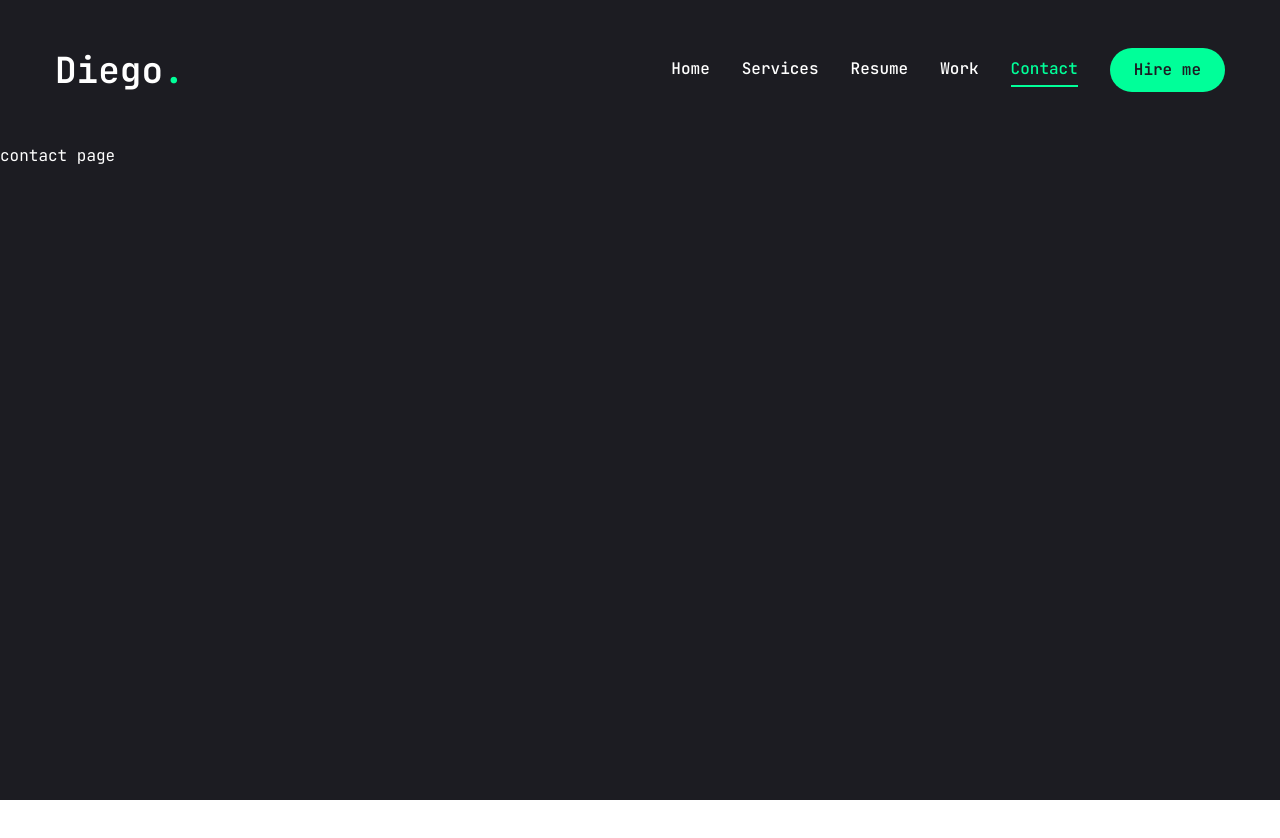
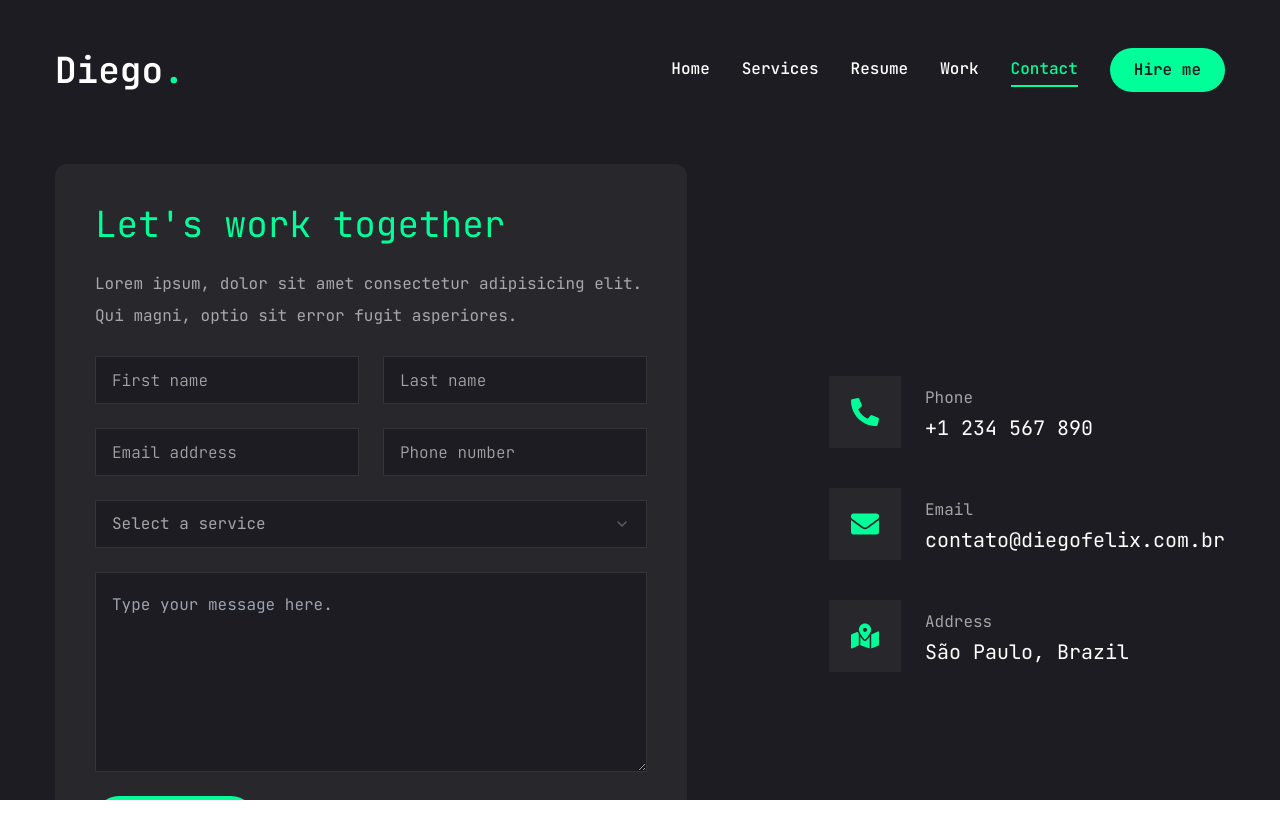
Before and after one commit to diegofelix/diegofelix.com.br, a Next.js app: page /contact in a window 1280 px wide. Shown: the top 838 px of the page. Before the commit the page ends 800 px from the top, so only its background shows below. Built offline with nearby package versions, Linux system fonts and the light colour scheme.

Commit message:
feat: add contact page

```diff
--- a/app/contact/page.jsx
+++ b/app/contact/page.jsx
@@ -1,7 +1,108 @@
-import React from "react";
+"use client";
+
+import { Button } from "@/components/ui/button";
+import { Input } from "@/components/ui/input";
+import { Textarea } from "@/components/ui/textarea";
+
+import {
+  Select,
+  SelectContent,
+  SelectGroup,
+  SelectItem,
+  SelectLabel,
+  SelectTrigger,
+  SelectValue,
+} from "@/components/ui/select";
+
+import { FaPhoneAlt, FaEnvelope, FaMapMarkedAlt } from "react-icons/fa";
+import { motion } from "framer-motion";
+
+const info = [
+  {
+    icon: <FaPhoneAlt />,
+    title: "Phone",
+    description: "+1 234 567 890",
+  },
+  {
+    icon: <FaEnvelope />,
+    title: "Email",
+    description: "contato@diegofelix.com.br",
+  },
+  {
+    icon: <FaMapMarkedAlt />,
+    title: "Address",
+    description: "São Paulo, Brazil",
+  },
+];
 
 const Contact = () => {
-  return <div>contact page</div>;
+  return (
+    <motion.section
+      initial={{ opacity: 0 }}
+      animate={{
+        opacity: 1,
+        transition: { delay: 2.4, duration: 0.4, ease: "easeIn" },
+      }}
+      className="py-6"
+    >
+      <div className="container mx-auto">
+        <div className="flex flex-col xl:flex-row gap-[30px]">
+          <div className="xl:w-[54%] order-2 xl:order-none">
+            <form className="flex flex-col gap-6 p-10 bg-[#27272c] rounded-xl">
+              <h3 className="text-4xl text-accent">Let's work together</h3>
+              <p className="text-white/60">
+                Lorem ipsum, dolor sit amet consectetur adipisicing elit. Qui
+                magni, optio sit error fugit asperiores.
+              </p>
+              <div className="grid grid-cols-1 md:grid-cols-2 gap-6">
+                <Input type="firstname" placeholder="First name" />
+                <Input type="lastname" placeholder="Last name" />
+                <Input type="email" placeholder="Email address" />
+                <Input type="phone" placeholder="Phone number" />
+              </div>
+              <Select>
+                <SelectTrigger className="w-full">
+                  <SelectValue placeholder="Select a service" />
+                </SelectTrigger>
+                <SelectContent>
+                  <SelectGroup>
+                    <SelectLabel>Select a service</SelectLabel>
+                    <SelectItem value="est">Web Development</SelectItem>
+                    <SelectItem value="cst">UI/UX Design</SelectItem>
+                    <SelectItem value="mst">Logo Design</SelectItem>
+                  </SelectGroup>
+                </SelectContent>
+              </Select>
+              <Textarea
+                className="h-[200px]"
+                placeholder="Type your message here."
+              />
+              <Button size="md" className="max-w-40">
+                Send message
+              </Button>
+            </form>
+          </div>
+          <div className="flex-1 flex items-center xl:justify-end order-1 xl:order-none mb-8 xl:mb-0">
+            <ul className="flex flex-col gap-10">
+              {info.map((item, index) => {
+                return (
+                  <li key={index} className="flex items-center gap-6">
+                    <div className="w-[52px] h-[52px] xl:w-[72px] xl:h-[72px] bg-[#27272c] text-accent rounded-md flex items-center justify-center">
+                      <div className="text-[28px]">{item.icon}</div>
+                    </div>
+                    <div className="flex-1">
+                      <p className="text-white/60">{item.title}</p>
+                      <h3 className="text-xl">{item.description}</h3>
+                    </div>
+                  </li>
+                );
+              })}
+            </ul>
+          </div>
+        </div>
+      </div>
+    </motion.section>
+  );
 };
 
 export default Contact;
--- a/components/ui/button.jsx
+++ b/components/ui/button.jsx
@@ -16,7 +16,7 @@
       },
       size: {
         default: "h-[44px] px-6",
-        sm: "h-[48px] px-6",
+        md: "h-[48px] px-6",
         lg: "h-[56px] px-8 text-sm uppercase tracking-[2px]",
       },
     },
--- a/components/ui/input.jsx
+++ b/components/ui/input.jsx
@@ -1,19 +1,20 @@
-import * as React from "react"
+import * as React from "react";
 
-import { cn } from "@/lib/utils"
+import { cn } from "@/lib/utils";
 
 const Input = React.forwardRef(({ className, type, ...props }, ref) => {
   return (
-    (<input
+    <input
       type={type}
       className={cn(
-        "flex h-10 w-full rounded-md border border-slate-200 bg-white px-3 py-2 text-sm ring-offset-white file:border-0 file:bg-transparent file:text-sm file:font-medium placeholder:text-slate-500 focus-visible:outline-none focus-visible:ring-2 focus-visible:ring-slate-950 focus-visible:ring-offset-2 disabled:cursor-not-allowed disabled:opacity-50 dark:border-slate-800 dark:bg-slate-950 dark:ring-offset-slate-950 dark:placeholder:text-slate-400 dark:focus-visible:ring-slate-300",
+        "flex h-[48px] rounded-md border border-white/10 focus:border-accent font-light bg-primary px-4 py-5 text-base placeholder:text-white/60 outline-none",
         className
       )}
       ref={ref}
-      {...props} />)
+      {...props}
+    />
   );
-})
-Input.displayName = "Input"
+});
+Input.displayName = "Input";
 
-export { Input }
+export { Input };
--- a/components/ui/select.jsx
+++ b/components/ui/select.jsx
@@ -1,94 +1,119 @@
-"use client"
+"use client";
 
-import * as React from "react"
-import * as SelectPrimitive from "@radix-ui/react-select"
-import { Check, ChevronDown, ChevronUp } from "lucide-react"
+import * as React from "react";
+import * as SelectPrimitive from "@radix-ui/react-select";
+import { Check, ChevronDown, ChevronUp } from "lucide-react";
 
-import { cn } from "@/lib/utils"
+import { cn } from "@/lib/utils";
 
-const Select = SelectPrimitive.Root
+const Select = SelectPrimitive.Root;
 
-const SelectGroup = SelectPrimitive.Group
+const SelectGroup = SelectPrimitive.Group;
 
-const SelectValue = SelectPrimitive.Value
+const SelectValue = SelectPrimitive.Value;
 
-const SelectTrigger = React.forwardRef(({ className, children, ...props }, ref) => (
+const SelectTrigger = React.forwardRef(
+  ({ className, children, ...props }, ref) => (
     <SelectPrimitive.Trigger
       ref={ref}
       className={cn(
-      "flex h-10 w-full items-center justify-between rounded-md border border-slate-200 bg-white px-3 py-2 text-sm ring-offset-white placeholder:text-slate-500 focus:outline-none focus:ring-2 focus:ring-slate-950 focus:ring-offset-2 disabled:cursor-not-allowed disabled:opacity-50 [&>span]:line-clamp-1 dark:border-slate-800 dark:bg-slate-950 dark:ring-offset-slate-950 dark:placeholder:text-slate-400 dark:focus:ring-slate-300",
+        "flex h-[48px] w-full items-center justify-between rounded-md border border-white/10 bg-primary px-4 py-5 text-base text-white/60 placeholder:text-white/60 focus:border-accent outline-none",
         className
       )}
-    {...props}>
+      {...props}
+    >
       {children}
       <SelectPrimitive.Icon asChild>
         <ChevronDown className="h-4 w-4 opacity-50" />
       </SelectPrimitive.Icon>
     </SelectPrimitive.Trigger>
-))
-SelectTrigger.displayName = SelectPrimitive.Trigger.displayName
+  )
+);
+SelectTrigger.displayName = SelectPrimitive.Trigger.displayName;
 
-const SelectScrollUpButton = React.forwardRef(({ className, ...props }, ref) => (
+const SelectScrollUpButton = React.forwardRef(
+  ({ className, ...props }, ref) => (
     <SelectPrimitive.ScrollUpButton
       ref={ref}
-    className={cn("flex cursor-default items-center justify-center py-1", className)}
-    {...props}>
+      className={cn(
+        "flex cursor-default items-center justify-center py-1",
+        className
+      )}
+      {...props}
+    >
       <ChevronUp className="h-4 w-4" />
     </SelectPrimitive.ScrollUpButton>
-))
-SelectScrollUpButton.displayName = SelectPrimitive.ScrollUpButton.displayName
+  )
+);
+SelectScrollUpButton.displayName = SelectPrimitive.ScrollUpButton.displayName;
 
-const SelectScrollDownButton = React.forwardRef(({ className, ...props }, ref) => (
+const SelectScrollDownButton = React.forwardRef(
+  ({ className, ...props }, ref) => (
     <SelectPrimitive.ScrollDownButton
       ref={ref}
-    className={cn("flex cursor-default items-center justify-center py-1", className)}
-    {...props}>
+      className={cn(
+        "flex cursor-default items-center justify-center py-1",
+        className
+      )}
+      {...props}
+    >
       <ChevronDown className="h-4 w-4" />
     </SelectPrimitive.ScrollDownButton>
-))
+  )
+);
 SelectScrollDownButton.displayName =
-  SelectPrimitive.ScrollDownButton.displayName
+  SelectPrimitive.ScrollDownButton.displayName;
 
-const SelectContent = React.forwardRef(({ className, children, position = "popper", ...props }, ref) => (
+const SelectContent = React.forwardRef(
+  ({ className, children, position = "popper", ...props }, ref) => (
     <SelectPrimitive.Portal>
       <SelectPrimitive.Content
         ref={ref}
         className={cn(
-        "relative z-50 max-h-96 min-w-[8rem] overflow-hidden rounded-md border border-slate-200 bg-white text-slate-950 shadow-md data-[state=open]:animate-in data-[state=closed]:animate-out data-[state=closed]:fade-out-0 data-[state=open]:fade-in-0 data-[state=closed]:zoom-out-95 data-[state=open]:zoom-in-95 data-[side=bottom]:slide-in-from-top-2 data-[side=left]:slide-in-from-right-2 data-[side=right]:slide-in-from-left-2 data-[side=top]:slide-in-from-bottom-2 dark:border-slate-800 dark:bg-slate-950 dark:text-slate-50",
+          "relative z-50 max-h-96 min-w-[8rem] overflow-hidden rounded-md border border-white/10 bg-primary text-white shadow-md data-[state=open]:animate-in data-[state=closed]:animate-out data-[state=closed]:fade-out-0 data-[state=open]:fade-in-0 data-[state=closed]:zoom-out-95 data-[state=open]:zoom-in-95 data-[side=bottom]:slide-in-from-top-2 data-[side=left]:slide-in-from-right-2 data-[side=right]:slide-in-from-left-2 data-[side=top]:slide-in-from-bottom-2 dark:border-slate-800 dark:bg-slate-950 dark:text-slate-50",
           position === "popper" &&
             "data-[side=bottom]:translate-y-1 data-[side=left]:-translate-x-1 data-[side=right]:translate-x-1 data-[side=top]:-translate-y-1",
           className
         )}
         position={position}
-      {...props}>
+        {...props}
+      >
         <SelectScrollUpButton />
         <SelectPrimitive.Viewport
-        className={cn("p-1", position === "popper" &&
-          "h-[var(--radix-select-trigger-height)] w-full min-w-[var(--radix-select-trigger-width)]")}>
+          className={cn(
+            "p-1",
+            position === "popper" &&
+              "h-[var(--radix-select-trigger-height)] w-full min-w-[var(--radix-select-trigger-width)]"
+          )}
+        >
           {children}
         </SelectPrimitive.Viewport>
         <SelectScrollDownButton />
       </SelectPrimitive.Content>
     </SelectPrimitive.Portal>
-))
-SelectContent.displayName = SelectPrimitive.Content.displayName
+  )
+);
+SelectContent.displayName = SelectPrimitive.Content.displayName;
 
 const SelectLabel = React.forwardRef(({ className, ...props }, ref) => (
   <SelectPrimitive.Label
     ref={ref}
     className={cn("py-1.5 pl-8 pr-2 text-sm font-semibold", className)}
-    {...props} />
-))
-SelectLabel.displayName = SelectPrimitive.Label.displayName
+    {...props}
+  />
+));
+SelectLabel.displayName = SelectPrimitive.Label.displayName;
 
-const SelectItem = React.forwardRef(({ className, children, ...props }, ref) => (
+const SelectItem = React.forwardRef(
+  ({ className, children, ...props }, ref) => (
     <SelectPrimitive.Item
       ref={ref}
       className={cn(
-      "relative flex w-full cursor-default select-none items-center rounded-sm py-1.5 pl-8 pr-2 text-sm outline-none focus:bg-slate-100 focus:text-slate-900 data-[disabled]:pointer-events-none data-[disabled]:opacity-50 dark:focus:bg-slate-800 dark:focus:text-slate-50",
+        "relative flex w-full cursor-default select-none items-center rounded-sm py-1.5 pl-8 pr-2 text-sm outline-none focus:bg-accent focus:text-primary data-[disabled]:pointer-events-none data-[disabled]:opacity-50 dark:focus:bg-slate-800 dark:focus:text-slate-50",
         className
       )}
-    {...props}>
+      {...props}
+    >
       <span className="absolute left-2 flex h-3.5 w-3.5 items-center justify-center">
         <SelectPrimitive.ItemIndicator>
           <Check className="h-4 w-4" />
@@ -97,16 +122,18 @@
 
       <SelectPrimitive.ItemText>{children}</SelectPrimitive.ItemText>
     </SelectPrimitive.Item>
-))
-SelectItem.displayName = SelectPrimitive.Item.displayName
+  )
+);
+SelectItem.displayName = SelectPrimitive.Item.displayName;
 
 const SelectSeparator = React.forwardRef(({ className, ...props }, ref) => (
   <SelectPrimitive.Separator
     ref={ref}
     className={cn("-mx-1 my-1 h-px bg-slate-100 dark:bg-slate-800", className)}
-    {...props} />
-))
-SelectSeparator.displayName = SelectPrimitive.Separator.displayName
+    {...props}
+  />
+));
+SelectSeparator.displayName = SelectPrimitive.Separator.displayName;
 
 export {
   Select,
@@ -119,4 +146,4 @@
   SelectSeparator,
   SelectScrollUpButton,
   SelectScrollDownButton,
-}
+};
--- a/components/ui/textarea.jsx
+++ b/components/ui/textarea.jsx
@@ -1,18 +1,19 @@
-import * as React from "react"
+import * as React from "react";
 
-import { cn } from "@/lib/utils"
+import { cn } from "@/lib/utils";
 
 const Textarea = React.forwardRef(({ className, ...props }, ref) => {
   return (
-    (<textarea
+    <textarea
       className={cn(
-        "flex min-h-[80px] w-full rounded-md border border-slate-200 bg-white px-3 py-2 text-sm ring-offset-white placeholder:text-slate-500 focus-visible:outline-none focus-visible:ring-2 focus-visible:ring-slate-950 focus-visible:ring-offset-2 disabled:cursor-not-allowed disabled:opacity-50 dark:border-slate-800 dark:bg-slate-950 dark:ring-offset-slate-950 dark:placeholder:text-slate-400 dark:focus-visible:ring-slate-300",
+        "flex min-h-[80px] w-full rounded-md border border-white/10 bg-primary px-4 py-5 text-base placehoder:text-white/60 focus-visible:outline-none focus-visible:ring-1 focus-visible:ring-accent focus-visible:ring-offset-0 disabled:cursor-not-allowed disabled:opacity-50",
         className
       )}
       ref={ref}
-      {...props} />)
+      {...props}
+    />
   );
-})
-Textarea.displayName = "Textarea"
+});
+Textarea.displayName = "Textarea";
 
-export { Textarea }
+export { Textarea };
```
Lines whose indentation alone changed are shown as unchanged.
